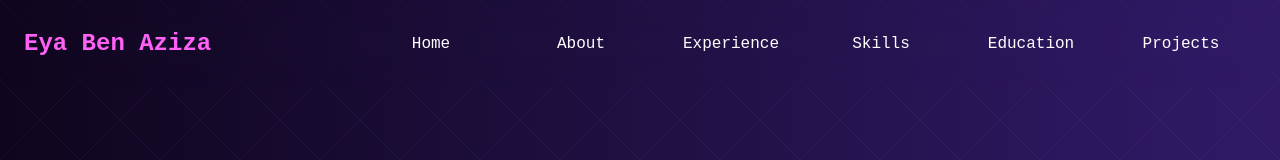
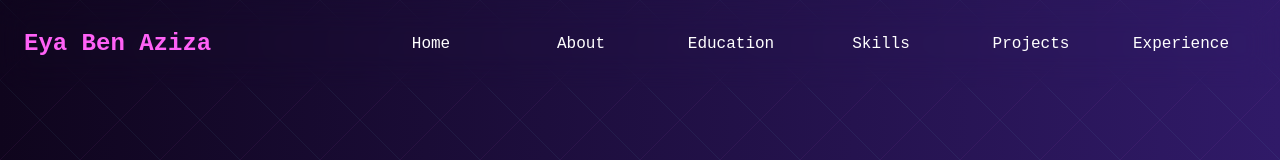
Before and after one commit to Eya-ben-aziza/Portfolio, a React (Vite) app: page /#/ in a window 1280 px wide. Shown: the top 160 px of the page. Built offline with nearby package versions, Linux system fonts and the light colour scheme.

Commit message:
changed navbar components order

```diff
--- a/src/components/navbar.jsx
+++ b/src/components/navbar.jsx
@@ -12,10 +12,10 @@
       <div className="space-x-0.1 hidden md:flex">
         <button onClick={() => scrollToSection('home')} className="hover:text-[#7df9ff] transition-colors bg-transparent">Home</button>
         <button onClick={() => scrollToSection('about')} className="hover:text-[#7df9ff] transition-colors bg-transparent">About</button>
+        <button onClick={() => scrollToSection('education')} className="hover:text-[#7df9ff] transition-colors bg-transparent">Education</button>
+        <button onClick={() => scrollToSection('skills')} className="hover:text-[#7df9ff] transition-colors bg-transparent">Skills</button>
+        <button onClick={() => scrollToSection('projects')} className="hover:text-[#7df9ff] transition-colors bg-transparent">Projects</button>
         <button onClick={() => scrollToSection('experience')} className="hover:text-[#7df9ff] transition-colors bg-transparent">Experience</button>
-        <button onClick={() => scrollToSection('skills')} className="hover:text-[#7df9ff] transition-colors bg-transparent">Skills</button>
-        <button onClick={() => scrollToSection('education')} className="hover:text-[#7df9ff] transition-colors bg-transparent">Education</button>
-        <button onClick={() => scrollToSection('projects')} className="hover:text-[#7df9ff] transition-colors bg-transparent">Projects</button>
       </div>
     </nav>
   )
```
